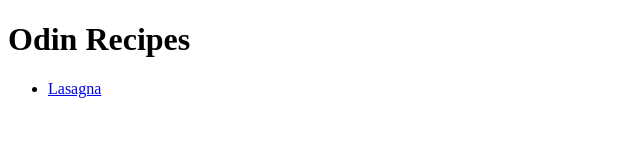
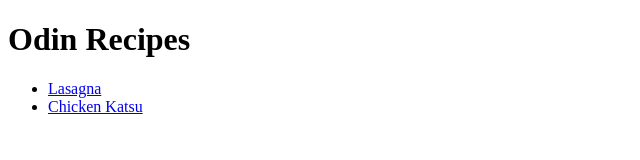
Before and after one commit to 2d11ruiz/odin-recipes, a plain HTML site: page index.html in a window 1280 px wide. Shown: the whole page, without its empty margins (0-640 px from the left). Drawn offline with Linux system fonts and the light colour scheme.

Commit message:
Updated index.html
Added link to chicken katsu recipe page, chickenkatsu.html, on index.html.

```diff
--- a/index.html
+++ b/index.html
@@ -11,6 +11,7 @@
         <h1>Odin Recipes</h1>
         <ul>
             <li><a href="./recipes/lasagna.html">Lasagna</a></li>
+            <li><a href="./recipes/chickenkatsu.html">Chicken Katsu</li>
         </ul>
     </body>
 
```
